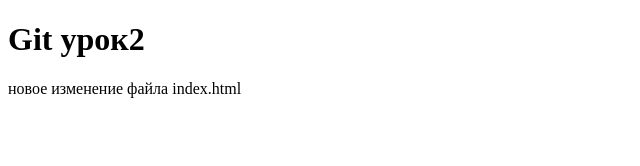
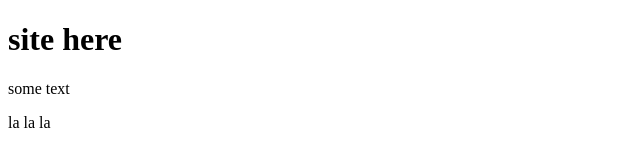
Before and after one commit to Vladi505Pk/site, a plain HTML site: page index.html in a window 1280 px wide. Shown: the whole page, without its empty margins (0-640 px from the left). Drawn offline with Linux system fonts and the light colour scheme.

Commit message:
second commit

```diff
--- a/index.html
+++ b/index.html
@@ -7,7 +7,8 @@
     <title>Hello Git</title>
 </head>
 <body>
-  <h1>Git урок2</h1>
-  <p>новое изменение файла index.html</p>
-</body>
+  <h1>site here</h1>
+  <p>some text</p>
+  <p>la la la</p>
+  </body>
 </html>
```
